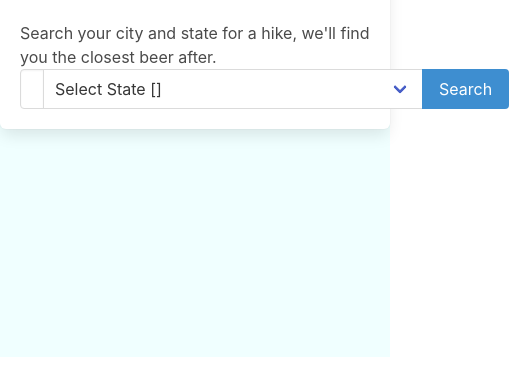
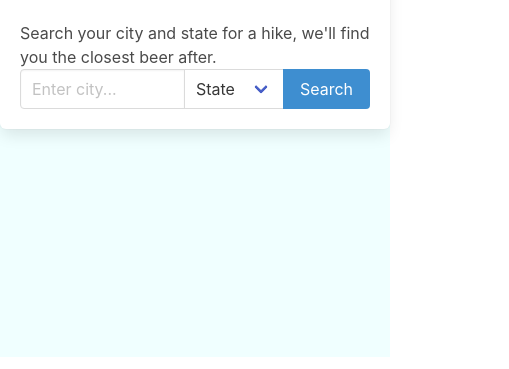
Before and after one commit to sethklusmire/Pours-in-the-Outdoors, a plain HTML site: page index.html in a window 390 px wide. Shown: the part 487-856 px from the top of the page, 509 px wide, since content can reach past the window. Drawn offline with nearby package versions, Linux system fonts and the light colour scheme.

Commit message:
fixing the search button

```diff
--- a/Assets/script.js
+++ b/Assets/script.js
@@ -52,7 +52,7 @@ searchButton.addEventListener("click", function () {
 
 //Array of objects for state data
 var usStates = [
-  { name: "Select State", abbreviation: "" },
+  { name: "State", abbreviation: "" },
   { name: "ALABAMA", abbreviation: "AL" },
   { name: "ALASKA", abbreviation: "AK" },
   { name: "AMERICAN SAMOA", abbreviation: "AS" },
@@ -117,7 +117,7 @@ var usStates = [
 //For loop to add state options to dropdown
 for (var i = 0; i < usStates.length; i++) {
   var option = document.createElement("option");
-  option.text = usStates[i].name + " [" + usStates[i].abbreviation + "]";
+  option.text = usStates[i].name + (usStates[i].abbreviation ? `[${usStates[i].abbreviation}]` : '')
   option.value = usStates[i].abbreviation;
   var select = document.getElementById("state");
   select.appendChild(option);
--- a/Assets/style.css
+++ b/Assets/style.css
@@ -29,3 +29,8 @@ body {
 .hidden {
     display: none;
 }
+@media only screen and (max-width: 575px) {
+    #state {
+      width: 100px;
+    }
+  }
```
